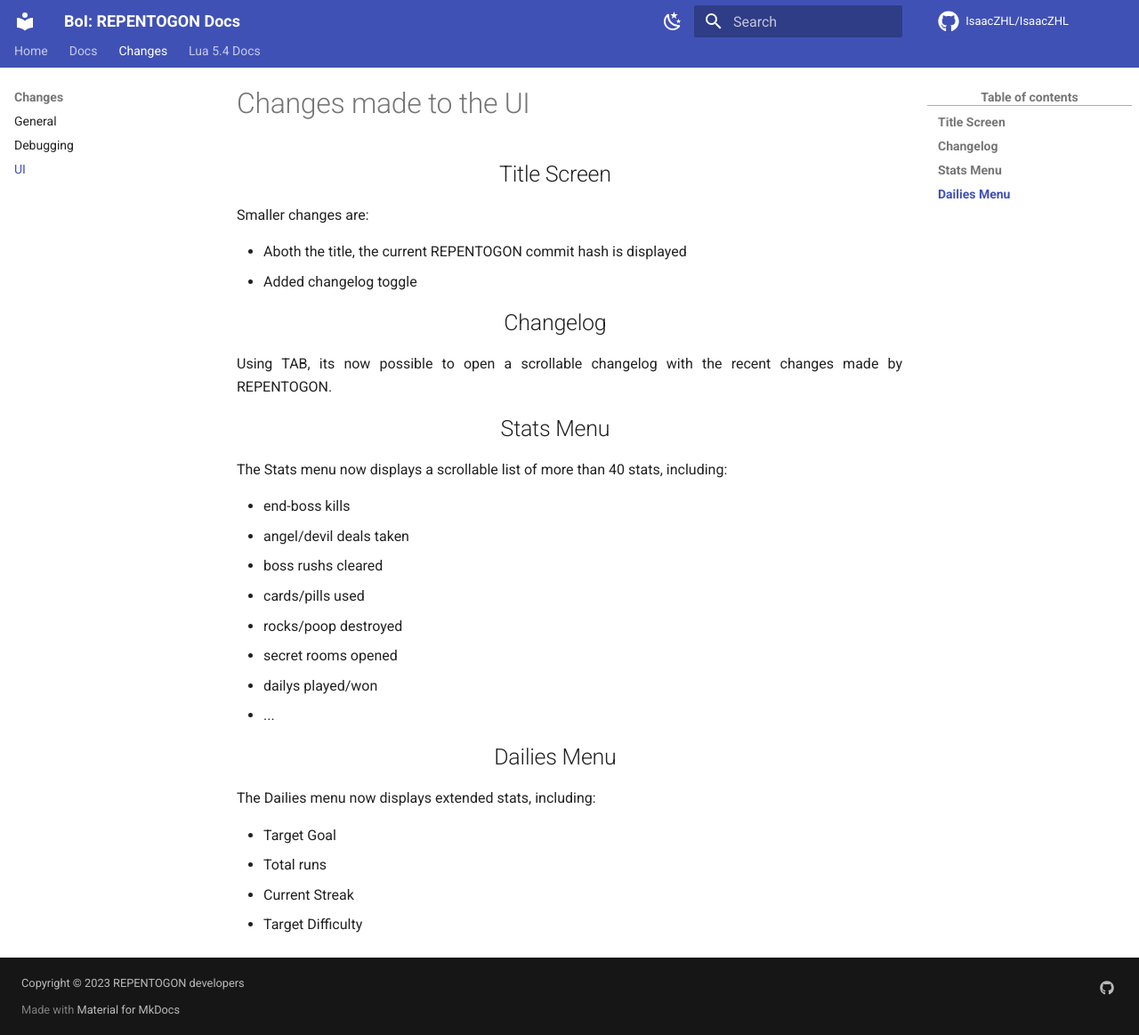
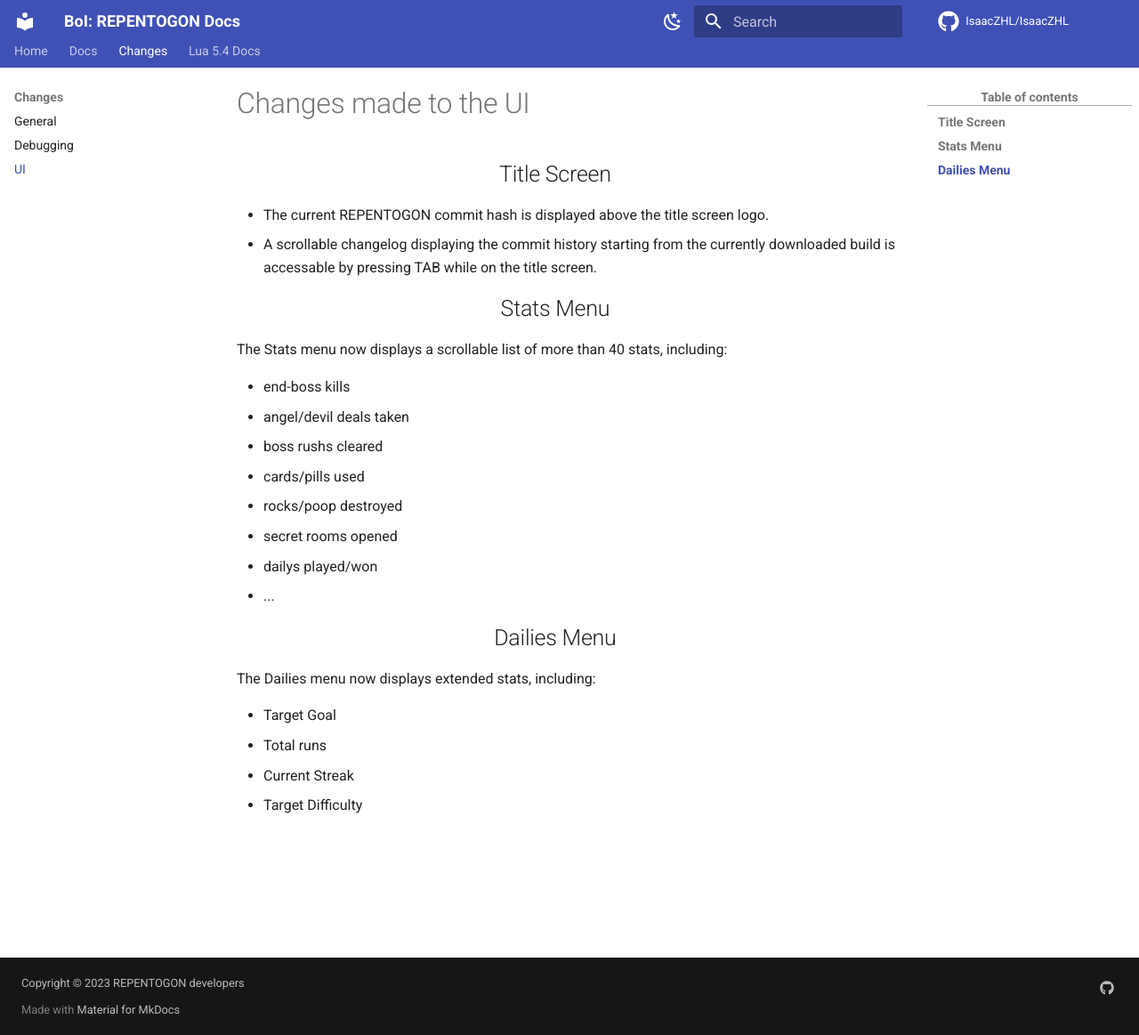
Before and after one commit to TeamREPENTOGON/REPENTOGON, an MkDocs documentation site: the page built from documentation/docs/changes/UI.md, in a window 1280 px wide and 1163 px high. Shown: the whole window at 89% size. Built offline with MkDocs 1.6.1 and Material for MkDocs 9.7.7, drawn with Linux system fonts in a browser that asks for light colours; comment, search, counter and statistics services are not loaded; the version menu is left out.

Commit message:
better wording for changes/UI.md
removes spelling mistake + less awkward

```diff
--- a/documentation/docs/changes/UI.md
+++ b/documentation/docs/changes/UI.md
@@ -2,14 +2,8 @@
 
 ## Title Screen
 
-Smaller changes are:
-
-- Aboth the title, the current REPENTOGON commit hash is displayed
-- Added changelog toggle
-
-## Changelog
-
-Using TAB, its now possible to open a scrollable changelog with the recent changes made by REPENTOGON.
+- The current REPENTOGON commit hash is displayed above the title screen logo.
+- A scrollable changelog displaying the commit history starting from the currently downloaded build is accessable by pressing TAB while on the title screen.
 
 ## Stats Menu
 
```
